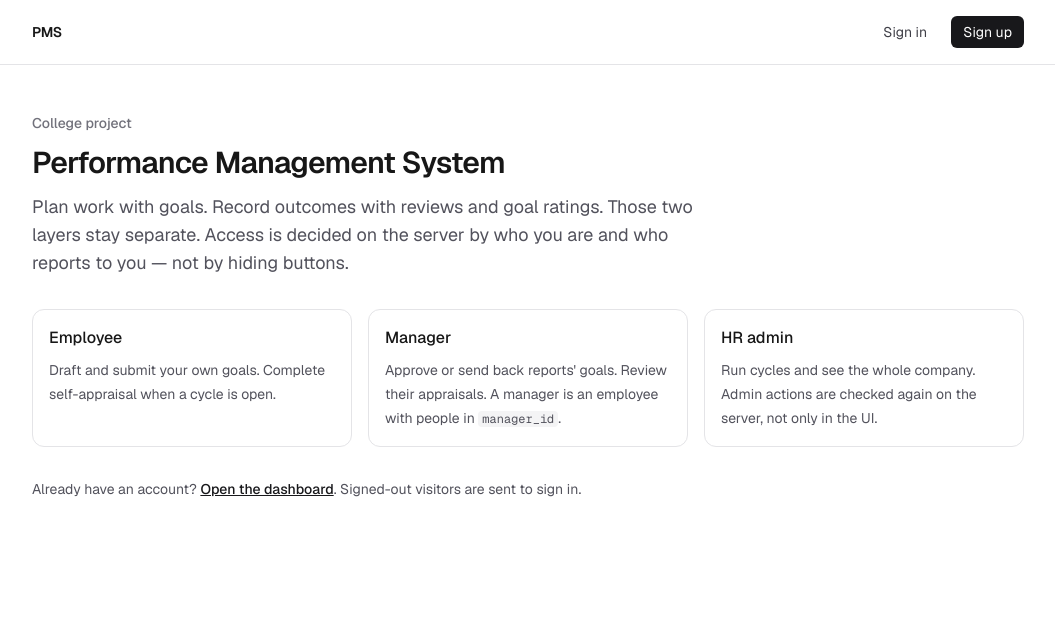
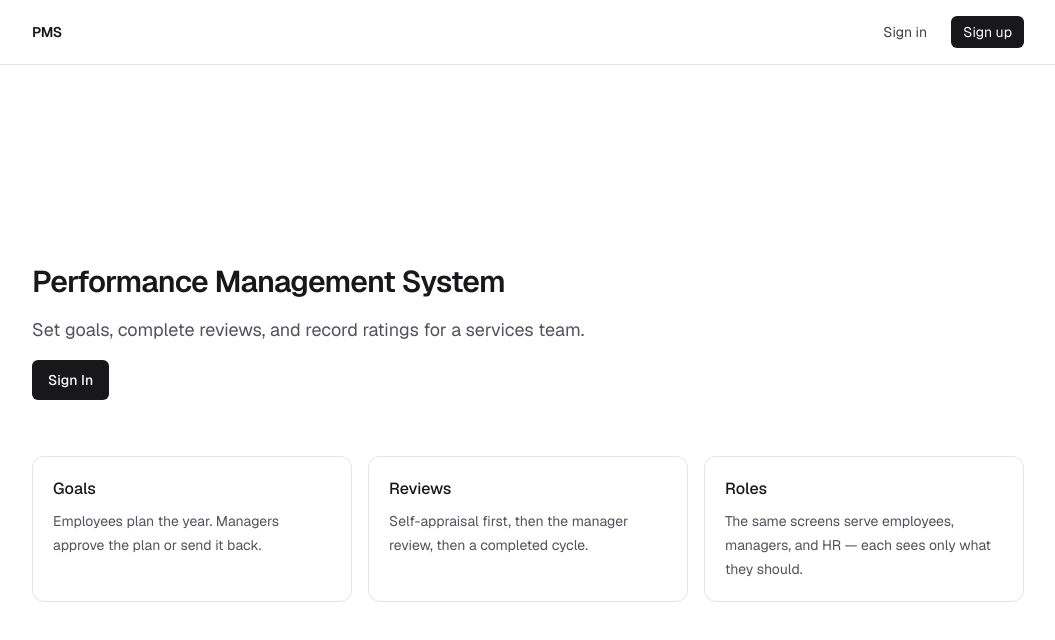
Before and after one commit to nandinihalarnkar09-jpg/NEW-PMS-, a Next.js app: page / in a window 1280 px wide. Shown: the top 640 px of the page, without its empty margins (112-1167 px from the left). Built offline with nearby package versions, Linux system fonts and the light colour scheme; no server answers.

Commit message:
Simplify the home page into a clean product landing.
Show the product name, a one-line description, three feature cards, and a Sign In link to /sign-in. No new auth or database code.

Co-authored-by: nandinihalarnkar09-jpg <nandinihalarnkar09-jpg@users.noreply.github.com>

```diff
--- a/src/app/page.tsx
+++ b/src/app/page.tsx
@@ -2,50 +2,44 @@ import Link from "next/link";
 
 export default function Home() {
   return (
-    <main className="mx-auto flex w-full max-w-5xl flex-1 flex-col gap-8 px-4 py-12">
-      <div className="max-w-2xl space-y-3">
-        <p className="text-sm font-medium text-zinc-500">College project</p>
-        <h1 className="text-3xl font-semibold tracking-tight">
+    <main className="mx-auto flex w-full max-w-5xl flex-1 flex-col justify-center px-4 py-16">
+      <div className="max-w-xl space-y-4">
+        <h1 className="text-3xl font-semibold tracking-tight text-zinc-900">
           Performance Management System
         </h1>
         <p className="text-lg leading-7 text-zinc-600">
-          Plan work with goals. Record outcomes with reviews and goal ratings.
-          Those two layers stay separate. Access is decided on the server by
-          who you are and who reports to you — not by hiding buttons.
+          Set goals, complete reviews, and record ratings for a services team.
         </p>
+        <Link
+          href="/sign-in"
+          className="inline-flex h-10 items-center rounded-md bg-zinc-900 px-4 text-sm font-medium text-white hover:bg-zinc-700"
+        >
+          Sign In
+        </Link>
       </div>
-      <div className="grid gap-4 sm:grid-cols-3">
-        <div className="rounded-xl border border-zinc-200 bg-white p-4">
-          <h2 className="font-medium">Employee</h2>
+
+      <div className="mt-14 grid gap-4 sm:grid-cols-3">
+        <article className="rounded-xl border border-zinc-200 bg-white p-5">
+          <h2 className="font-medium text-zinc-900">Goals</h2>
           <p className="mt-2 text-sm leading-6 text-zinc-600">
-            Draft and submit your own goals. Complete self-appraisal when a
-            cycle is open.
+            Employees plan the year. Managers approve the plan or send it back.
           </p>
-        </div>
-        <div className="rounded-xl border border-zinc-200 bg-white p-4">
-          <h2 className="font-medium">Manager</h2>
+        </article>
+        <article className="rounded-xl border border-zinc-200 bg-white p-5">
+          <h2 className="font-medium text-zinc-900">Reviews</h2>
           <p className="mt-2 text-sm leading-6 text-zinc-600">
-            Approve or send back reports&apos; goals. Review their appraisals.
-            A manager is an employee with people in{" "}
-            <code className="rounded bg-zinc-100 px-1 text-xs">manager_id</code>
-            .
+            Self-appraisal first, then the manager review, then a completed
+            cycle.
           </p>
-        </div>
-        <div className="rounded-xl border border-zinc-200 bg-white p-4">
-          <h2 className="font-medium">HR admin</h2>
+        </article>
+        <article className="rounded-xl border border-zinc-200 bg-white p-5">
+          <h2 className="font-medium text-zinc-900">Roles</h2>
           <p className="mt-2 text-sm leading-6 text-zinc-600">
-            Run cycles and see the whole company. Admin actions are checked
-            again on the server, not only in the UI.
+            The same screens serve employees, managers, and HR — each sees
+            only what they should.
           </p>
-        </div>
+        </article>
       </div>
-      <p className="text-sm text-zinc-600">
-        Already have an account?{" "}
-        <Link href="/dashboard" className="font-medium text-zinc-900 underline">
-          Open the dashboard
-        </Link>
-        . Signed-out visitors are sent to sign in.
-      </p>
     </main>
   );
 }
```
